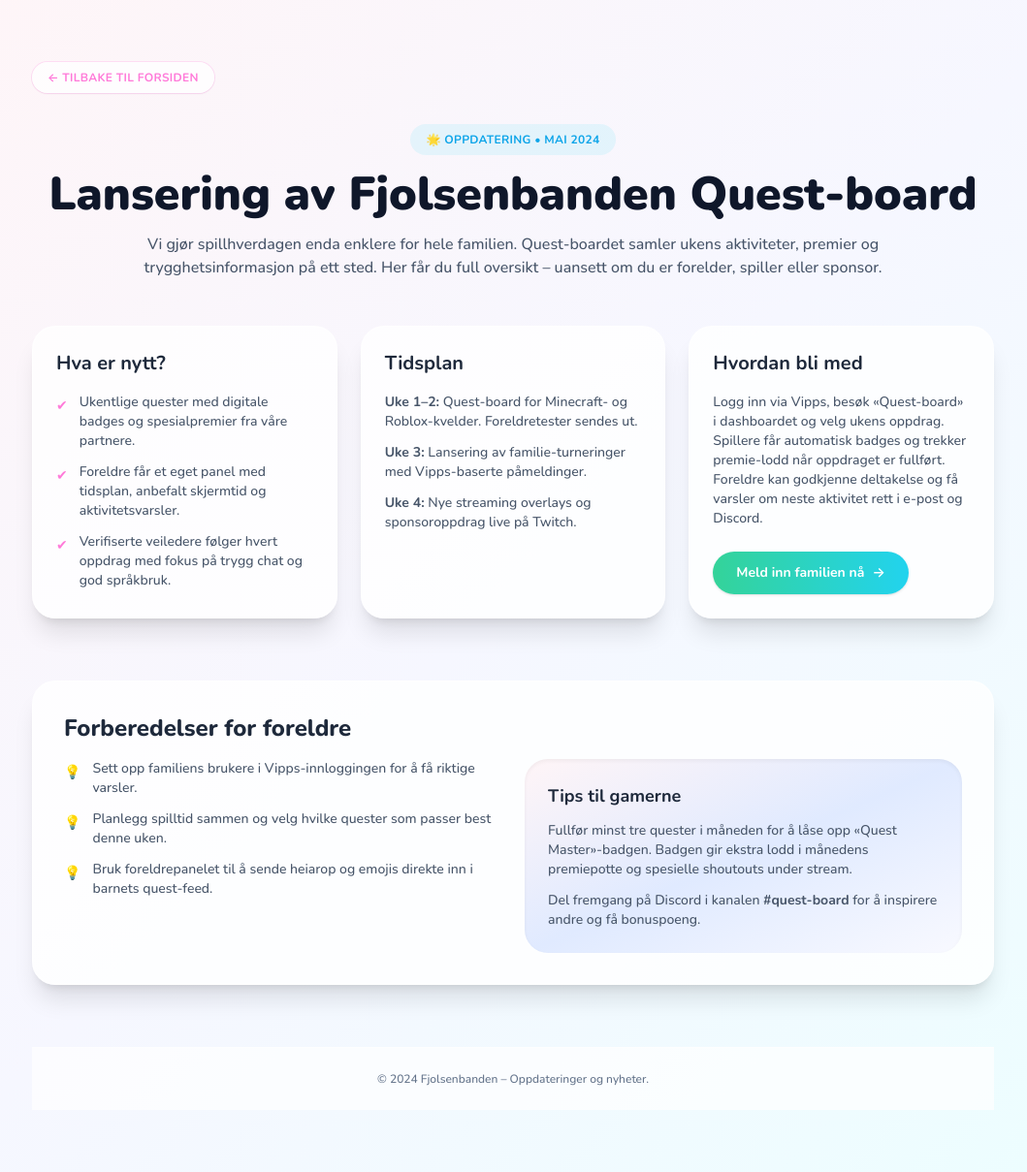
After one commit to XS227/Fjolsenbanden, a PHP site: page /idex.html in a window 1280 px wide. The commit adds this page. Shown: the whole page at 97% size, without its empty margins (111-1170 px from the left). Run offline with PHP 8.4, Linux system fonts and the light colour scheme; some libraries are stand-ins or nearby versions.

Commit message:
Add Quest-board update page and section

```diff
--- /dev/null
+++ b/idex.html
@@ -0,0 +1,126 @@
+<!DOCTYPE html>
+<html lang="no">
+  <head>
+    <meta charset="UTF-8" />
+    <meta name="viewport" content="width=device-width, initial-scale=1.0" />
+    <title>Fjolsenbanden – Oppdatering: Quest-board</title>
+    <script src="https://cdn.tailwindcss.com"></script>
+    <link rel="preconnect" href="https://fonts.googleapis.com" />
+    <link rel="preconnect" href="https://fonts.gstatic.com" crossorigin />
+    <link
+      href="https://fonts.googleapis.com/css2?family=Nunito:wght@500;700;800;900&display=swap"
+      rel="stylesheet"
+    />
+    <style>
+      body {
+        font-family: "Nunito", system-ui, -apple-system, BlinkMacSystemFont, "Segoe UI", sans-serif;
+        background: linear-gradient(135deg, #fff5f7 0%, #f6f7ff 50%, #ecfeff 100%);
+      }
+    </style>
+  </head>
+  <body class="min-h-screen text-slate-900">
+    <div class="mx-auto max-w-5xl px-4 py-16">
+      <a
+        class="inline-flex items-center gap-2 rounded-full bg-white/80 px-4 py-2 text-xs font-semibold uppercase tracking-wide text-[#FF7AD9] shadow-sm ring-1 ring-[#FF7AD9]/20 transition hover:bg-white"
+        href="index.php"
+      >
+        ← Tilbake til forsiden
+      </a>
+      <header class="mt-8 space-y-4 text-center">
+        <span class="inline-flex items-center gap-2 rounded-full bg-[#22D3EE]/10 px-4 py-2 text-xs font-semibold uppercase tracking-wide text-[#0EA5E9]">
+          🌟 Oppdatering • Mai 2024
+        </span>
+        <h1 class="text-4xl font-black leading-tight sm:text-5xl">Lansering av Fjolsenbanden Quest-board</h1>
+        <p class="mx-auto max-w-3xl text-base text-slate-600">
+          Vi gjør spillhverdagen enda enklere for hele familien. Quest-boardet samler ukens aktiviteter, premier og trygghetsinformasjon på ett sted.
+          Her får du full oversikt – uansett om du er forelder, spiller eller sponsor.
+        </p>
+      </header>
+
+      <section class="mt-12 grid gap-6 md:grid-cols-3">
+        <article class="rounded-3xl border border-white/60 bg-white/80 p-6 shadow-xl">
+          <h2 class="text-xl font-bold text-slate-800">Hva er nytt?</h2>
+          <ul class="mt-4 space-y-3 text-sm text-slate-600">
+            <li class="flex items-start gap-3">
+              <span class="mt-1 text-[#FF7AD9]">✔</span>
+              <span>Ukentlige quester med digitale badges og spesialpremier fra våre partnere.</span>
+            </li>
+            <li class="flex items-start gap-3">
+              <span class="mt-1 text-[#FF7AD9]">✔</span>
+              <span>Foreldre får et eget panel med tidsplan, anbefalt skjermtid og aktivitetsvarsler.</span>
+            </li>
+            <li class="flex items-start gap-3">
+              <span class="mt-1 text-[#FF7AD9]">✔</span>
+              <span>Verifiserte veiledere følger hvert oppdrag med fokus på trygg chat og god språkbruk.</span>
+            </li>
+          </ul>
+        </article>
+
+        <article class="rounded-3xl border border-white/60 bg-white/80 p-6 shadow-xl">
+          <h2 class="text-xl font-bold text-slate-800">Tidsplan</h2>
+          <ul class="mt-4 space-y-3 text-sm text-slate-600">
+            <li>
+              <strong>Uke 1–2:</strong> Quest-board for Minecraft- og Roblox-kvelder. Foreldretester sendes ut.
+            </li>
+            <li>
+              <strong>Uke 3:</strong> Lansering av familie-turneringer med Vipps-baserte påmeldinger.
+            </li>
+            <li>
+              <strong>Uke 4:</strong> Nye streaming overlays og sponsoroppdrag live på Twitch.
+            </li>
+          </ul>
+        </article>
+
+        <article class="rounded-3xl border border-white/60 bg-white/80 p-6 shadow-xl">
+          <h2 class="text-xl font-bold text-slate-800">Hvordan bli med</h2>
+          <p class="mt-4 text-sm text-slate-600">
+            Logg inn via Vipps, besøk «Quest-board» i dashboardet og velg ukens oppdrag. Spillere får
+            automatisk badges og trekker premie-lodd når oppdraget er fullført. Foreldre kan godkjenne
+            deltakelse og få varsler om neste aktivitet rett i e-post og Discord.
+          </p>
+          <a
+            class="mt-6 inline-flex items-center gap-2 rounded-full bg-gradient-to-r from-[#34D399] to-[#22D3EE] px-6 py-3 text-sm font-semibold text-white shadow transition hover:from-[#22C55E] hover:to-[#0EA5E9]"
+            href="index.php#medlem"
+          >
+            Meld inn familien nå
+            <span aria-hidden>→</span>
+          </a>
+        </article>
+      </section>
+
+      <section class="mt-16 rounded-3xl border border-white/60 bg-white/80 p-8 shadow-xl">
+        <h2 class="text-2xl font-extrabold text-slate-800">Forberedelser for foreldre</h2>
+        <div class="mt-4 grid gap-6 md:grid-cols-2">
+          <ul class="space-y-3 text-sm text-slate-600">
+            <li class="flex items-start gap-3">
+              <span class="mt-1 text-[#22D3EE]">💡</span>
+              <span>Sett opp familiens brukere i Vipps-innloggingen for å få riktige varsler.</span>
+            </li>
+            <li class="flex items-start gap-3">
+              <span class="mt-1 text-[#22D3EE]">💡</span>
+              <span>Planlegg spilltid sammen og velg hvilke quester som passer best denne uken.</span>
+            </li>
+            <li class="flex items-start gap-3">
+              <span class="mt-1 text-[#22D3EE]">💡</span>
+              <span>Bruk foreldrepanelet til å sende heiarop og emojis direkte inn i barnets quest-feed.</span>
+            </li>
+          </ul>
+          <div class="rounded-3xl bg-gradient-to-br from-[#FFF5F7] via-[#E0EAFF] to-[#F8F9FF] p-6 text-sm text-slate-600 shadow-inner">
+            <h3 class="text-lg font-semibold text-slate-800">Tips til gamerne</h3>
+            <p class="mt-3">
+              Fullfør minst tre quester i måneden for å låse opp «Quest Master»-badgen. Badgen gir ekstra lodd i månedens
+              premiepotte og spesielle shoutouts under stream.
+            </p>
+            <p class="mt-3">
+              Del fremgang på Discord i kanalen <strong>#quest-board</strong> for å inspirere andre og få bonuspoeng.
+            </p>
+          </div>
+        </div>
+      </section>
+
+      <footer class="mt-16 border-t border-white/60 bg-white/70 py-6 text-center text-xs text-slate-500">
+        © 2024 Fjolsenbanden – Oppdateringer og nyheter.
+      </footer>
+    </div>
+  </body>
+</html>
```
Also changed, not shown: index.php (+60 -0 lines).
